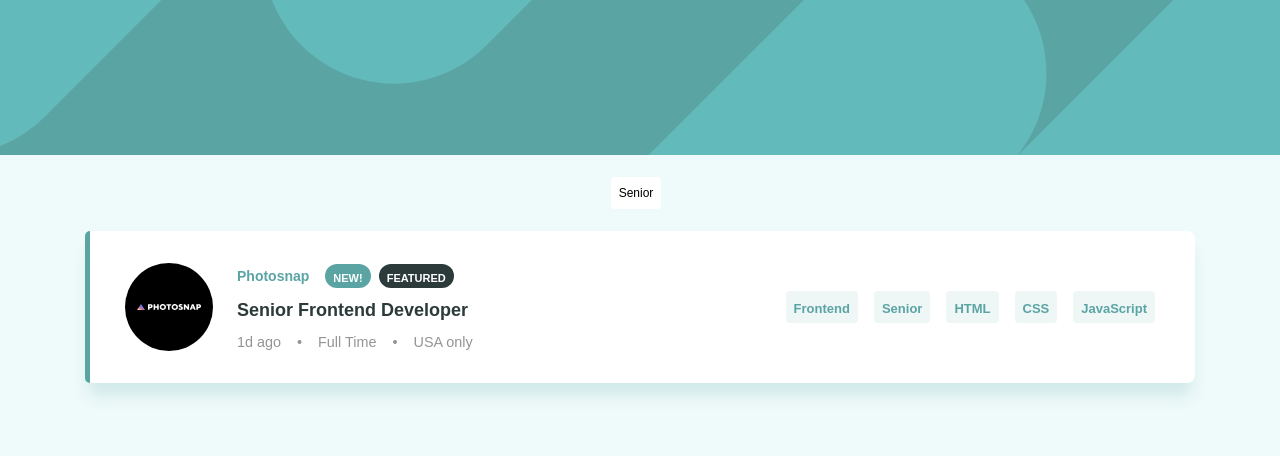
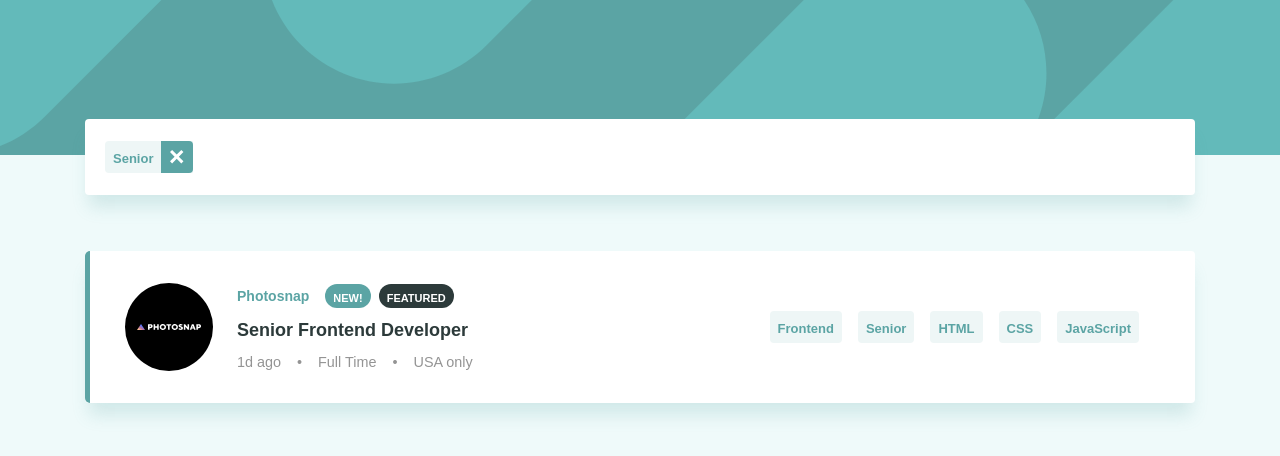
Before and after one commit to byronbyron/static-job-listings, a React (Create React App) app: page / in a window 1280 px wide. Both pictures are taken after a click on the button "Senior". Shown: the top 456 px of the page. Built offline with nearby package versions, Linux system fonts and the light colour scheme.

Commit message:
Add styles for filters

```diff
--- a/src/App.js
+++ b/src/App.js
@@ -35,9 +35,11 @@ export default function App() {
       <Header />
 
       <main className="container mx-auto px-6">
-        <div className="filter">
-          { filters.map(filter => <FilterItem item={filter} _callback={removeFilter} key={filter} />)}
-        </div>
+        {filters.length > 0 && (
+          <div className="filter">
+            {filters.map(filter => <FilterItem item={filter} _callback={removeFilter} key={filter} />)}
+          </div>
+        )}
 
         <div className="card-group">
           { listings.map( listing => <JobCard listing={listing} key={listing.id} filtering={filterListings} /> ) }
--- a/src/components/FilterItem.js
+++ b/src/components/FilterItem.js
@@ -6,7 +6,7 @@ export default function FilterItem({item, _callback}) {
   }
 
   return (
-    <button className="text-xs p-2 bg-white rounded cursor-pointer mr-2" onClick={() => removeFilter()}>
+    <button className="tag filter-tag" onClick={() => removeFilter()}>
       {item}
     </button>
   )
--- a/src/index.css
+++ b/src/index.css
@@ -24,6 +24,7 @@ body {
   height: 155px;
   background: url('../public/images/bg-header-mobile.svg') no-repeat center theme('colors.cyan');
   background-size: cover;
+  @apply mb-14;
 }
 
 .container {
@@ -32,10 +33,16 @@ body {
 }
 
 .filter {
-  @apply h-14;
   @apply flex;
+  @apply flex-wrap;
   @apply items-center;
-  @apply justify-center;
+  @apply mb-14;
+  @apply p-5;
+  @apply pb-1;
+  @apply bg-white;
+  @apply rounded;
+  margin-top: -92px;
+  box-shadow: 0 1rem 1rem -0.25rem hsl(180deg 29% 50% / 20%);
 }
 
 .card {
@@ -43,7 +50,7 @@ body {
   @apply mb-10;
   @apply px-6 pb-2 pt-8;
   @apply relative;
-  @apply rounded-lg;
+  @apply rounded;
   box-shadow: 0 1rem 1rem -0.25rem hsl(180deg 29% 50% / 20%);
 }
 
@@ -114,14 +121,11 @@ body {
   @apply leading-none;
   @apply rounded;
   @apply mb-4;
+  @apply mr-4;
   color: theme('colors.cyan');
   background-color: theme('colors.light-cyan-tags');
   padding: 11px 8px 8px 8px;
   transition: color 0.15s, background-color 0.15s;
-}
-
-.tag + .tag {
-  @apply ml-4;
 }
 
 .tag:hover,
@@ -133,6 +137,36 @@ body {
 .tags {
   @apply flex;
   @apply flex-wrap;
+}
+
+.filter-tag {
+  @apply rounded-tr-none rounded-br-none;
+  padding-right: 2.5rem;
+  position: relative;
+}
+
+.filter-tag:hover,
+.filter-tag:focus {
+  background-color: theme('colors.light-cyan-tags');
+  color: theme('colors.cyan');
+}
+
+.filter-tag::after {
+  content: '';
+  background: url('../public/images/icon-remove.svg') no-repeat center theme('colors.cyan');
+  display: block;
+  width: 2rem;
+  height: 2rem;
+  position: absolute;
+  top: 0;
+  right: 0;
+  border-radius: 0 0.25rem 0.25rem 0;
+  transition: background-color 0.15s;
+}
+
+.filter-tag:hover::after,
+.filter-tag:focus::after {
+  background-color: theme('colors.dark-cyan');
 }
 
 .bg-white {
@@ -197,4 +231,8 @@ body {
   .tag {
     @apply mt-4;
   }
+
+  .filter-tag {
+    @apply mt-0;
+  }
 }
```
